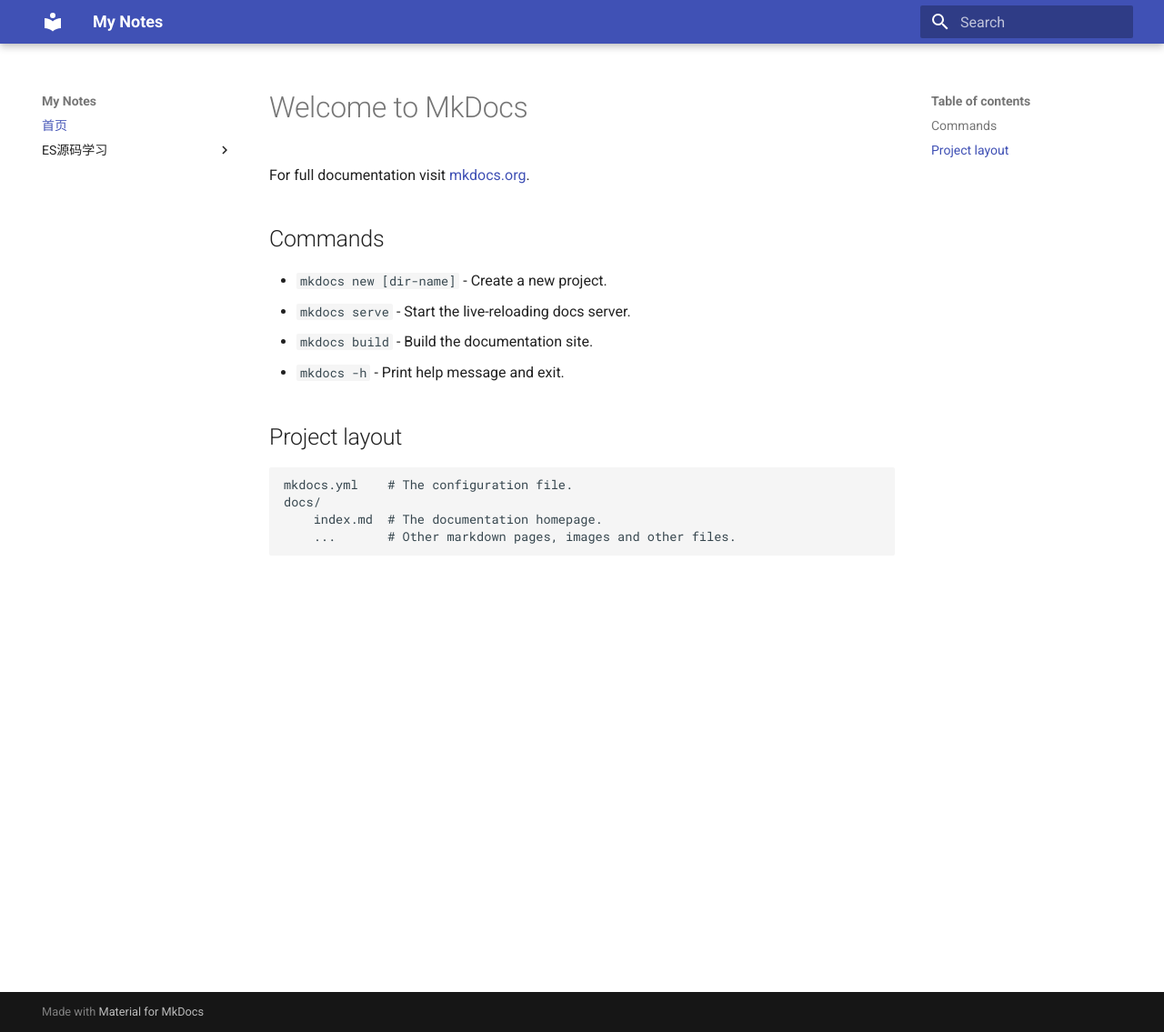
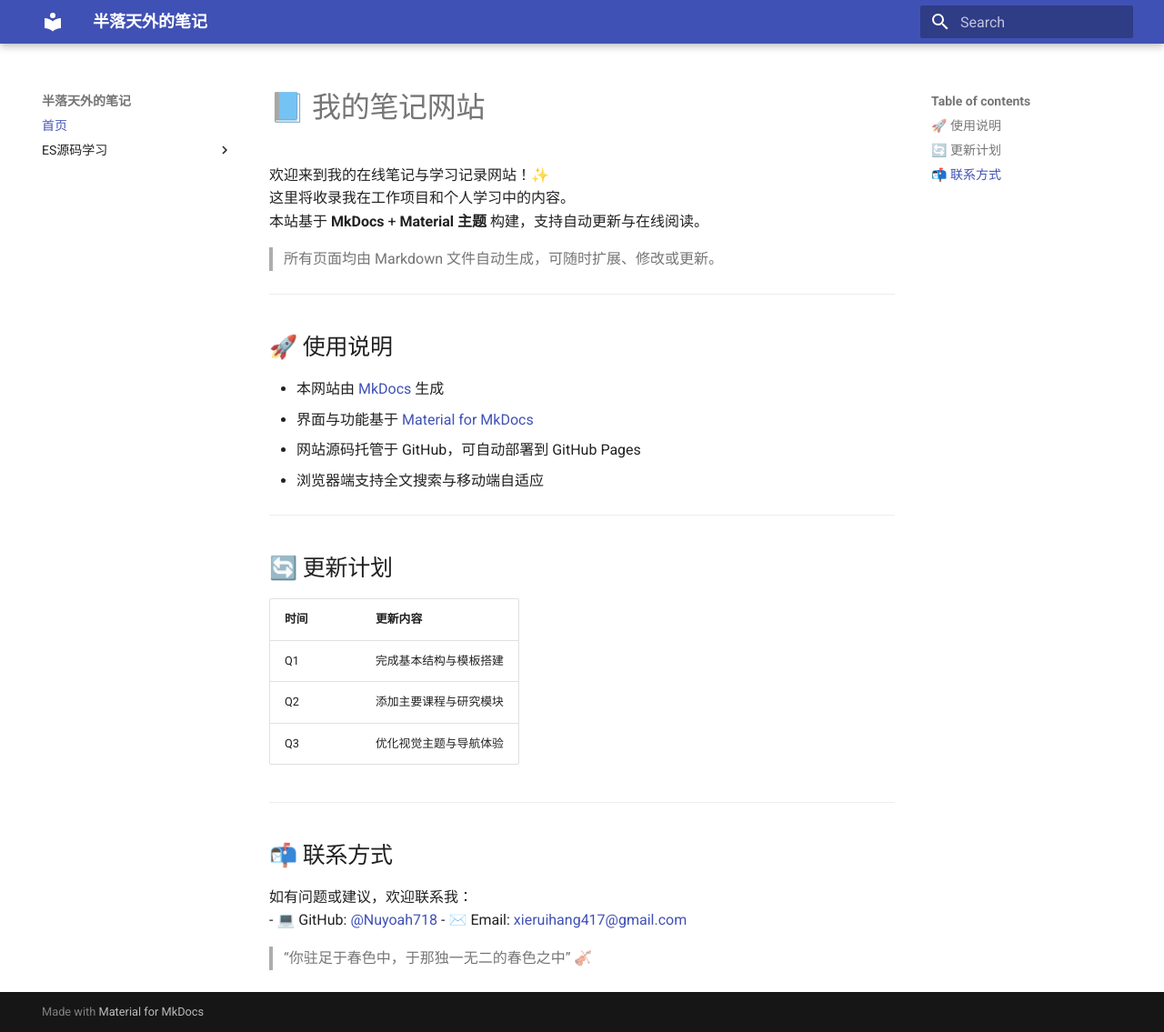
Before and after one commit to Nuyoah718/MyMkDocsSite, an MkDocs documentation site: the page built from docs/index.md, in a window 1280 px wide and 1135 px high. Shown: the whole window at 91% size. Built offline with MkDocs 1.6.1 and Material for MkDocs 9.7.7, drawn with Linux system fonts in a browser that asks for light colours.

Commit message:
更新主页展示

```diff
--- a/docs/index.md
+++ b/docs/index.md
@@ -1,17 +1,36 @@
-# Welcome to MkDocs
+# 📘 我的笔记网站
 
-For full documentation visit [mkdocs.org](https://www.mkdocs.org).
+欢迎来到我的在线笔记与学习记录网站！✨
+这里将收录我在工作项目和个人学习中的内容。
+本站基于 **MkDocs** + **Material 主题** 构建，支持自动更新与在线阅读。
 
-## Commands
+> 所有页面均由 Markdown 文件自动生成，可随时扩展、修改或更新。
 
-* `mkdocs new [dir-name]` - Create a new project.
-* `mkdocs serve` - Start the live-reloading docs server.
-* `mkdocs build` - Build the documentation site.
-* `mkdocs -h` - Print help message and exit.
+---
 
-## Project layout
+## 🚀 使用说明
 
-    mkdocs.yml    # The configuration file.
-    docs/
-        index.md  # The documentation homepage.
-        ...       # Other markdown pages, images and other files.
+- 本网站由 [MkDocs](https://www.mkdocs.org/) 生成
+- 界面与功能基于 [Material for MkDocs](https://squidfunk.github.io/mkdocs-material/)
+- 网站源码托管于 GitHub，可自动部署到 GitHub Pages
+- 浏览器端支持全文搜索与移动端自适应
+
+---
+
+## 🔄 更新计划
+
+| 时间 | 更新内容               |
+| ---- | ---------------------- |
+| Q1   | 完成基本结构与模板搭建 |
+| Q2   | 添加主要课程与研究模块 |
+| Q3   | 优化视觉主题与导航体验 |
+
+---
+
+## 📬 联系方式
+
+如有问题或建议，欢迎联系我：
+- 💻 GitHub: [@Nuyoah718](https://github.com/Nuyoah718)
+- ✉️ Email: [xieruihang417@gmail.com](xieruihang417@gmail.com)
+
+> “你驻足于春色中，于那独一无二的春色之中” 🎻
--- a/mkdocs.yml
+++ b/mkdocs.yml
@@ -1,6 +1,14 @@
-site_name: My Notes
+site_name: 半落天外的笔记
 theme:
   name: material
+  palette:
+    - scheme: default
+      primary: indigo
+      accent: pink
+    - scheme: slate
+      toggle:
+        icon: material/weather-night
+        name: 切换夜间模式
 nav:
   - 首页: index.md
   - ES源码学习 :
```
